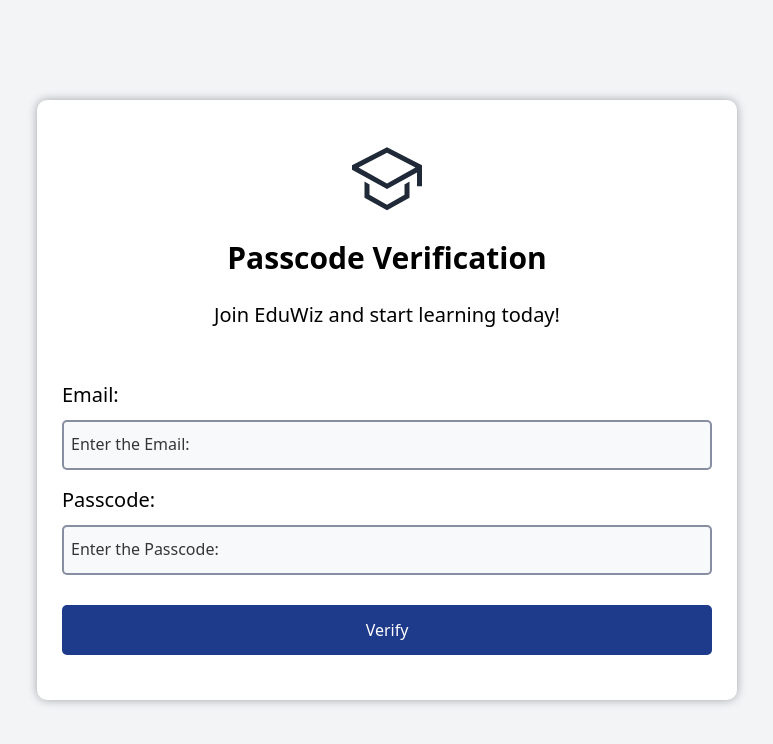
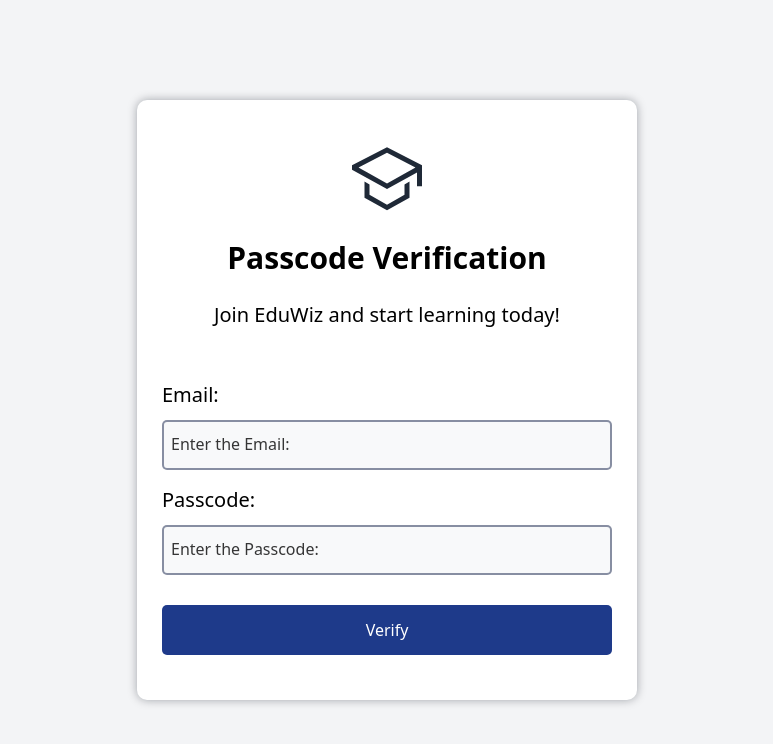
Before and after one commit to Kartikey2011yadav/EduWizTesting-Teacher-Portal, a React (Vite) app: page /ihaveapasscode in a window 1280 px wide. Shown: the top 744 px of the page, without its empty margins (253-1026 px from the left). Built offline with nearby package versions, Linux system fonts and the light colour scheme.

Commit message:
IHavePasscode corrections
Co-authored-by: zakie zk.khan2003@gmail.com
Co-authored-by: Tanishq mehrunkart@gmail.com

```diff
--- a/src/IHaveAPasscode/IHaveAPasscode.css
+++ b/src/IHaveAPasscode/IHaveAPasscode.css
@@ -11,7 +11,7 @@
   transform: translate(-50%, -50%);
 }
 .i-passcode-container {
-  width: 700px;
+  width: 500px;
   background-color: #ffffff;
   color: black;
   box-shadow: 0px 0px 10px #010b1857;
@@ -48,7 +48,7 @@
   font-weight: normal;
 }
 .i-passcode-input-container {
-  width: 650px;
+  width: 450px;
   margin-bottom: 15px;
   margin-top: 10px;
 }
@@ -66,7 +66,7 @@
 }
 .i-passcode-submit {
   margin-top: 30px;
-  width: 650px;
+  width: 450px;
   height: 50px;
   margin-bottom: 15px;
 }
@@ -108,4 +108,13 @@
   .i-passcode-submit {
     width: 225px;
   }
+  .i-passcode-logo {
+    margin-top: 20px;
+  }
+  .i-passcode-heading {
+    margin-top: 5px;
+  }
+  .i-passcode-header {
+    margin-bottom: 20px;
+  }
 }
```
